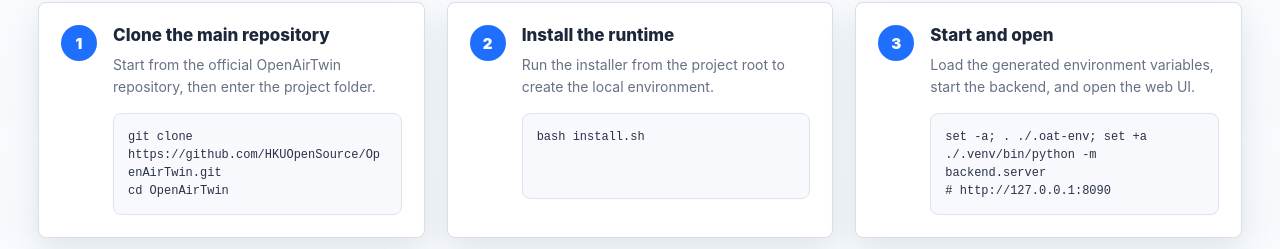
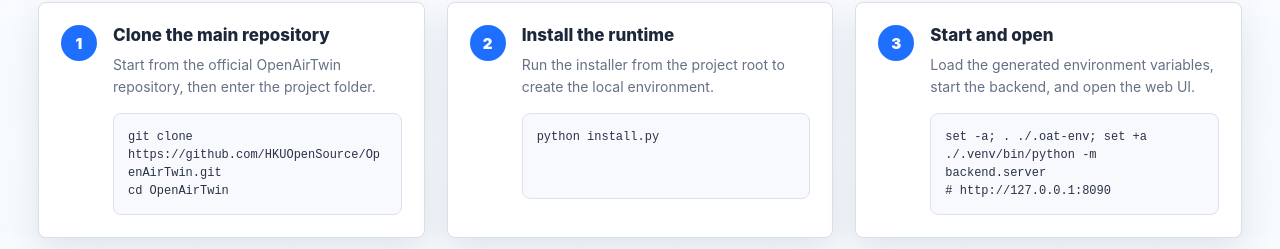
Before and after one commit to HKUOpenSource/OpenAirTwin, a React (Vite) app in the folder website/: page / in a window 1280 px wide. Shown: the part 2413-2662 px from the top of the page. Built offline with nearby package versions, Linux system fonts and the light colour scheme.

Commit message:
Update README.md

```diff
--- a/website/src/tutorialData.ts
+++ b/website/src/tutorialData.ts
@@ -505,7 +505,7 @@
   {
     title: "Install the runtime",
     body: "Run the installer from the project root to create the local environment.",
-    code: "bash install.sh",
+    code: "python install.py",
   },
   {
     title: "Start and open",
```
Also changed, not shown: 1 other file (tests, documents, lock files or other folders).
